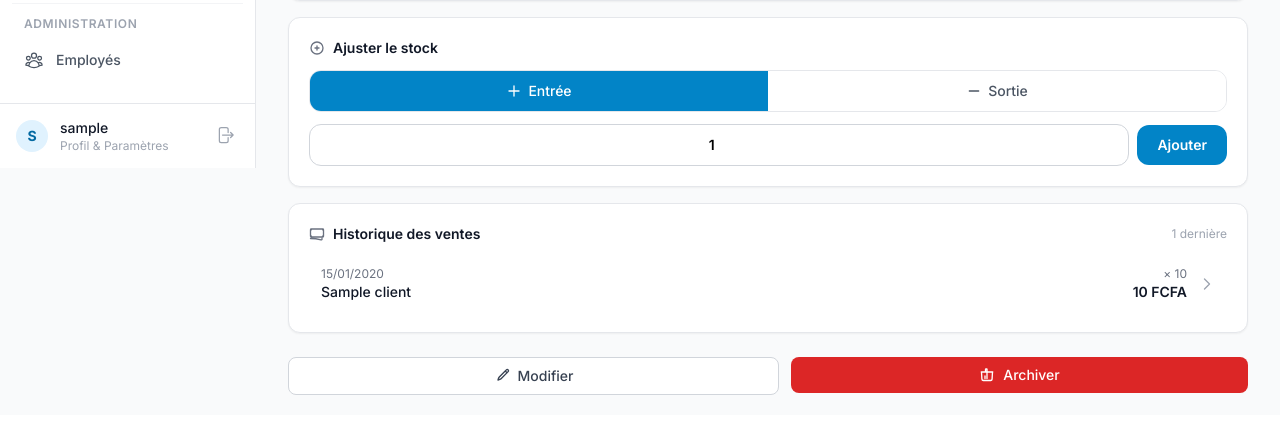
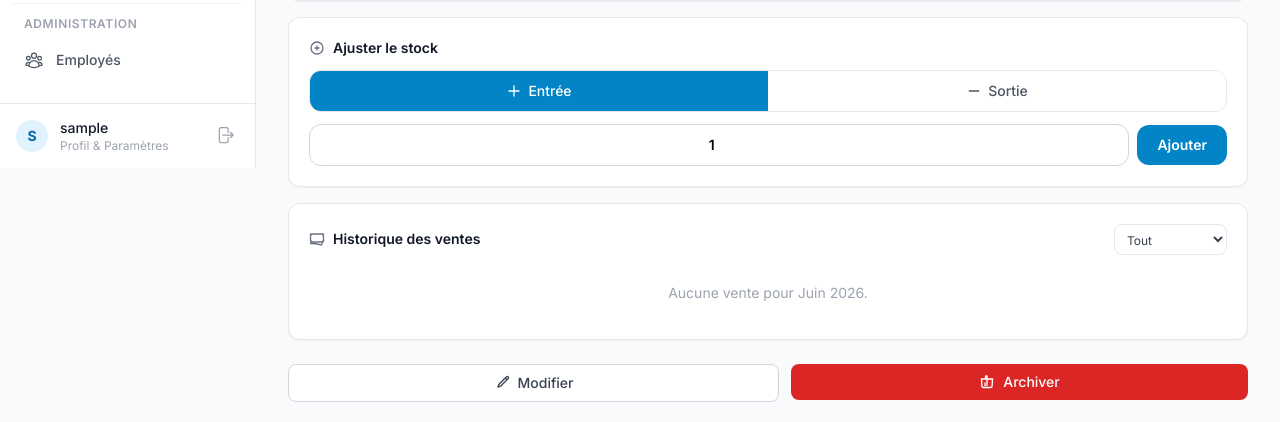
Before and after one commit to devhyacinthe/aquaTogo_Manager, a Django app: page /produits/1/ in a window 1280 px wide. Shown: the part 632-1054 px from the top of the page. Before the commit the page ends 1027 px from the top, so only its background shows below. Run offline with Django 5.2, Linux system fonts and the light colour scheme; a user stored in the database is signed in; data comes from the database, SQL or seed files in the repository; tables that the repository leaves empty hold one stand-in row (values such as "Sample post"); grey boxes marked "Sample" are stand-in pictures.

Commit message:
Commit 32

```diff
--- a/products/views.py
+++ b/products/views.py
@@ -76,12 +76,77 @@ def product_detail(request, pk):
     product = get_object_or_404(Product.objects.select_related("category"), pk=pk)
 
     from sales.models import SaleItem
+    from django.db.models import Sum
+    from django.db.models.functions import TruncMonth
+    import datetime
 
-    sale_history = (
-        SaleItem.objects.filter(product=product)
-        .select_related("sale", "sale__client")
-        .order_by("-sale__sale_date", "-sale__id")[:10]
+    FRENCH_MONTHS = [
+        "", "Janvier", "Février", "Mars", "Avril", "Mai", "Juin",
+        "Juillet", "Août", "Septembre", "Octobre", "Novembre", "Décembre",
+    ]
+
+    now = datetime.date.today()
+
+    base_qs = SaleItem.objects.filter(product=product).select_related("sale", "sale__client")
+
+    # Build list of months that have sales (for the dropdown)
+    months_qs = (
+        base_qs
+        .annotate(month=TruncMonth("sale__sale_date"))
+        .values("month")
+        .distinct()
+        .order_by("-month")
     )
+    available_months = [
+        {
+            "value": f"{m['month'].year}-{m['month'].month:02d}",
+            "year": m["month"].year,
+            "month": m["month"].month,
+            "label": f"{FRENCH_MONTHS[m['month'].month]} {m['month'].year}",
+        }
+        for m in months_qs
+    ]
+
+    # Parse filter: ?periode=2026-05 or ?periode=0 (all)
+    periode = request.GET.get("periode")
+    if periode is None:
+        filter_month = now.month
+        filter_year = now.year
+        current_periode = f"{now.year}-{now.month:02d}"
+    elif periode == "0":
+        filter_month = 0
+        filter_year = 0
+        current_periode = "0"
+    else:
+        try:
+            year_str, month_str = periode.split("-")
+            filter_year = int(year_str)
+            filter_month = int(month_str)
+            current_periode = periode
+        except (ValueError, AttributeError):
+            filter_month = now.month
+            filter_year = now.year
+            current_periode = f"{now.year}-{now.month:02d}"
+
+    # Apply filter and compute totals
+    if filter_month == 0:
+        filtered_qs = base_qs.order_by("-sale__sale_date", "-sale__id")
+        period_label = "tout l'historique"
+    else:
+        filtered_qs = (
+            base_qs
+            .filter(sale__sale_date__year=filter_year, sale__sale_date__month=filter_month)
+            .order_by("-sale__sale_date", "-sale__id")
+        )
+        period_label = FRENCH_MONTHS[filter_month] + f" {filter_year}" if 1 <= filter_month <= 12 else ""
+
+    totals = filtered_qs.aggregate(
+        total_qty=Sum("quantity"),
+        total_revenue=Sum("line_total"),
+        total_profit=Sum("line_profit"),
+    )
+
+    sale_history = filtered_qs[:50] if filter_month == 0 else filtered_qs
 
     return render(
         request,
@@ -90,6 +155,10 @@ def product_detail(request, pk):
             "product": product,
             "sale_history": sale_history,
             "is_staff": request.user.is_staff,
+            "available_months": available_months,
+            "current_periode": current_periode,
+            "period_label": period_label,
+            "totals": totals,
         },
     )
 
--- a/templates/products/detail.html
+++ b/templates/products/detail.html
@@ -144,7 +144,7 @@
                min="1" required
                class="w-full rounded-xl border border-gray-300 px-4 py-2.5 text-sm text-center
                       focus:outline-none focus:ring-2 focus:ring-brand-500 focus:border-transparent
-                      font-semibold text-lg">
+                      font-semibold">
       </div>
       <button type="submit"
               :disabled="loading"
@@ -236,27 +236,54 @@
 
 <!-- Historique des ventes -->
 <div class="card mb-4">
-  <h2 class="text-sm font-semibold text-gray-900 mb-3 flex items-center gap-2">
-    <svg class="h-4 w-4 text-gray-500" fill="none" stroke="currentColor" stroke-width="2" viewBox="0 0 24 24">
+
+  <!-- En-tête + filtre mois -->
+  <div class="flex items-center gap-2 mb-3">
+    <svg class="h-4 w-4 text-gray-500 shrink-0" fill="none" stroke="currentColor" stroke-width="2" viewBox="0 0 24 24">
       <path stroke-linecap="round" stroke-linejoin="round" d="M2.25 18.75a60.07 60.07 0 0 1 15.797 2.101c.727.198 1.453-.342 1.453-1.096V18.75M3.75 4.5v.75A.75.75 0 0 1 3 6h-.75m0 0v-.375c0-.621.504-1.125 1.125-1.125H20.25M2.25 6v9m18-10.5v.75c0 .414.336.75.75.75h.75m-1.5-1.5h.375c.621 0 1.125.504 1.125 1.125v9.75c0 .621-.504 1.125-1.125 1.125h-.375m1.5-1.5H21a.75.75 0 0 0-.75.75v.75m0 0H3.75m0 0h-.375a1.125 1.125 0 0 1-1.125-1.125V15m1.5 1.5v-.75A.75.75 0 0 0 3 15h-.75"/>
     </svg>
-    Historique des ventes
-    <span class="ml-auto text-xs text-gray-400 font-normal">{{ sale_history|length }} dernière{{ sale_history|length|pluralize }}</span>
-  </h2>
+    <h2 class="text-sm font-semibold text-gray-900">Historique des ventes</h2>
+    {% if available_months %}
+    <form method="get" class="ml-auto shrink-0">
+      <select name="periode" onchange="this.form.submit()"
+              class="text-xs border border-gray-200 rounded-lg px-2 py-1.5 bg-white text-gray-700 focus:outline-none focus:ring-1 focus:ring-brand-500 cursor-pointer">
+        <option value="0" {% if current_periode == "0" %}selected{% endif %}>Tout</option>
+        {% for m in available_months %}
+        <option value="{{ m.value }}" {% if current_periode == m.value %}selected{% endif %}>{{ m.label }}</option>
+        {% endfor %}
+      </select>
+    </form>
+    {% endif %}
+  </div>
 
+  <!-- Stats de la période -->
+  {% if totals.total_qty %}
+  <div class="grid grid-cols-3 gap-2 mb-3">
+    <div class="rounded-xl bg-gray-50 px-2 py-2 text-center">
+      <p class="text-xs text-gray-500 mb-0.5">Qté vendue</p>
+      <p class="text-base font-bold text-gray-900">{{ totals.total_qty }}</p>
+    </div>
+    <div class="rounded-xl bg-brand-50 px-2 py-2 text-center">
+      <p class="text-xs text-brand-600 mb-0.5">Revenu</p>
+      <p class="text-sm font-bold text-brand-700">{{ totals.total_revenue|floatformat:0 }}<span class="text-xs font-normal">&nbsp;F</span></p>
+    </div>
+    <div class="rounded-xl bg-green-50 px-2 py-2 text-center">
+      <p class="text-xs text-green-600 mb-0.5">Bénéfice</p>
+      <p class="text-sm font-bold text-green-700">{{ totals.total_profit|floatformat:0 }}<span class="text-xs font-normal">&nbsp;F</span></p>
+    </div>
+  </div>
+  {% endif %}
+
+  <!-- Liste des ventes -->
   {% if sale_history %}
   <div class="divide-y divide-gray-100 -mx-4 sm:mx-0">
     {% for item in sale_history %}
     <a href="{% url 'sales:detail' item.sale.pk %}"
-       class="flex items-center gap-3 px-4 sm:px-0 py-2.5 hover:bg-gray-50 transition-colors sm:rounded-lg sm:px-3">
+       class="flex items-center gap-3 px-4 sm:px-3 py-2.5 hover:bg-gray-50 transition-colors sm:rounded-lg">
       <div class="min-w-0 flex-1">
         <p class="text-xs text-gray-500">{{ item.sale.sale_date|date:"d/m/Y" }}</p>
         <p class="text-sm font-medium text-gray-900 truncate">
-          {% if item.sale.client %}
-            {{ item.sale.client.name }}
-          {% else %}
-            <span class="text-gray-400 italic">Anonyme</span>
-          {% endif %}
+          {% if item.sale.client %}{{ item.sale.client.name }}{% else %}<span class="text-gray-400 italic">Anonyme</span>{% endif %}
         </p>
       </div>
       <div class="shrink-0 text-right">
@@ -270,7 +297,9 @@
     {% endfor %}
   </div>
   {% else %}
-  <p class="text-sm text-gray-400 py-4 text-center">Aucune vente enregistrée pour ce produit.</p>
+  <p class="text-sm text-gray-400 py-4 text-center">
+    {% if current_periode == "0" %}Aucune vente enregistrée pour ce produit.{% else %}Aucune vente pour {{ period_label }}.{% endif %}
+  </p>
   {% endif %}
 </div>
 
```
